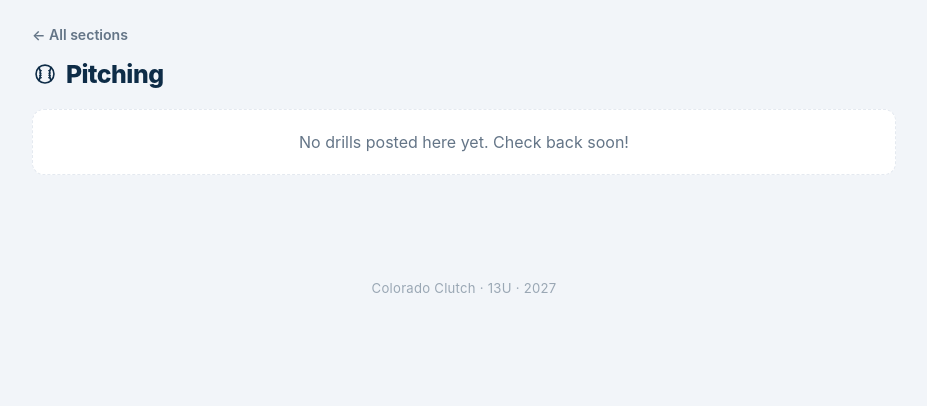
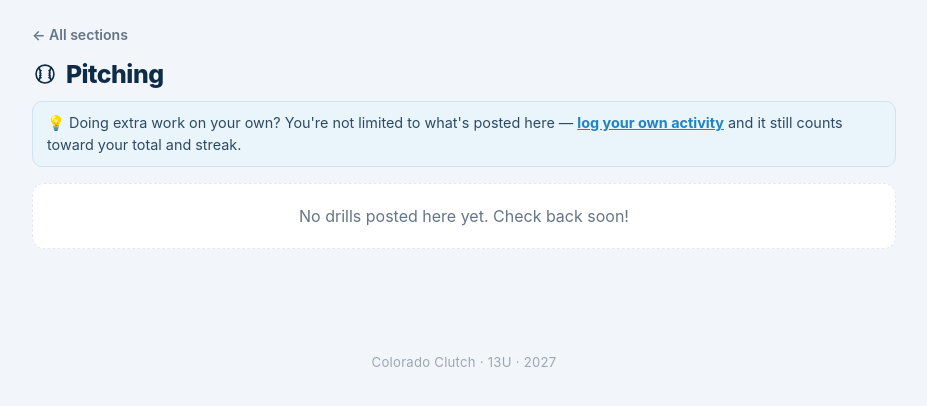
Before and after one commit to T-Besant/colorado-clutch-hub, a Flask app: page /s/pitching in a window 1280 px wide. Shown: the part 61-467 px from the top of the page, without its empty margins (176-1103 px from the left). Run offline with Flask 3, Linux system fonts and the light colour scheme; data that the repository does not hold is empty; some libraries are stand-ins or nearby versions.

Commit message:
Add "log your own activity" reminder note on section pages
A small tinted callout under each section title tells players their training
isn't limited to posted drills — links to My Page to log their own, which
counts toward totals and streaks.

Co-Authored-By: Claude Opus 4.8 <noreply@anthropic.com>

```diff
--- a/static/style.css
+++ b/static/style.css
@@ -52,6 +52,13 @@ h2 { font-size: 1.12rem; font-weight: 700; letter-spacing: -.01em; margin: 1em 0
 .back { display: inline-block; color: var(--muted); text-decoration: none; font-weight: 600; font-size: .88rem; margin-bottom: 8px; }
 .back:hover { color: var(--blue); }
 .emoji { font-size: 1.05em; }
+
+/* "Log your own activity" reminder on section pages */
+.selfnote {
+  background: var(--tint); border: 1px solid #cfe3f4; border-radius: 10px;
+  padding: 10px 14px; font-size: .9rem; color: #2c4a63; margin: 0 0 16px;
+}
+.selfnote a { font-weight: 700; color: var(--blue); }
 
 /* Home two-column layout: scoreboard left, drills right (stacks on phones) */
 .homelayout { display: grid; gap: 20px; grid-template-columns: 1fr; grid-template-areas: "drills" "score"; }
--- a/templates/section.html
+++ b/templates/section.html
@@ -3,6 +3,8 @@
 {% block body %}
 <a class="back" href="{{ url_for('home') }}">← All sections</a>
 <h1><img class="h1icon" src="{{ url_for('static', filename='icons/' ~ section.slug ~ '.svg') }}" alt="" width="26" height="26"> {{ section.name }}</h1>
+
+<p class="selfnote">💡 Doing extra work on your own? You're not limited to what's posted here — <a href="{{ url_for('me') }}">log your own activity</a> and it still counts toward your total and streak.</p>
 
 {% if is_coach() %}
   <details class="postbox">
```
